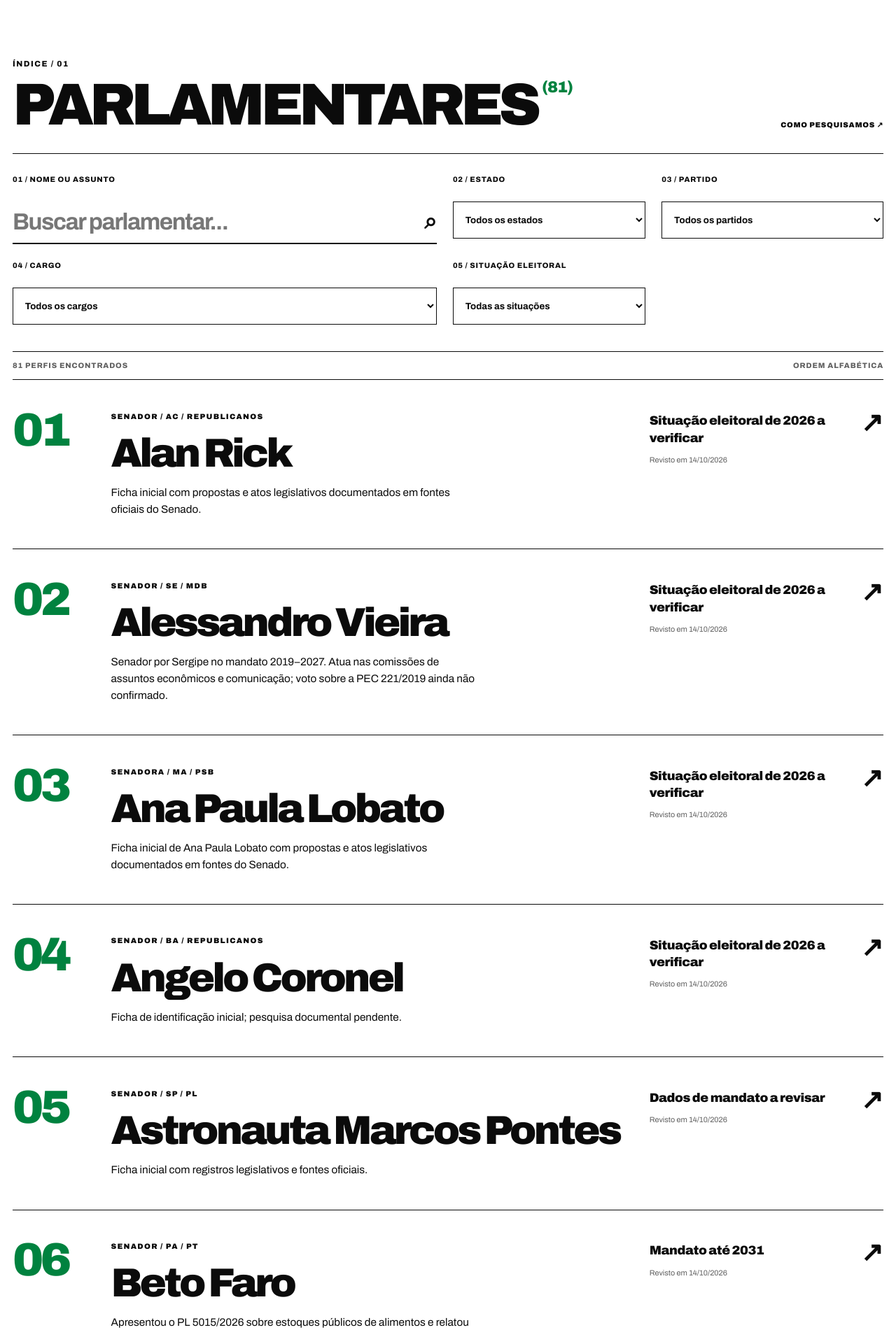
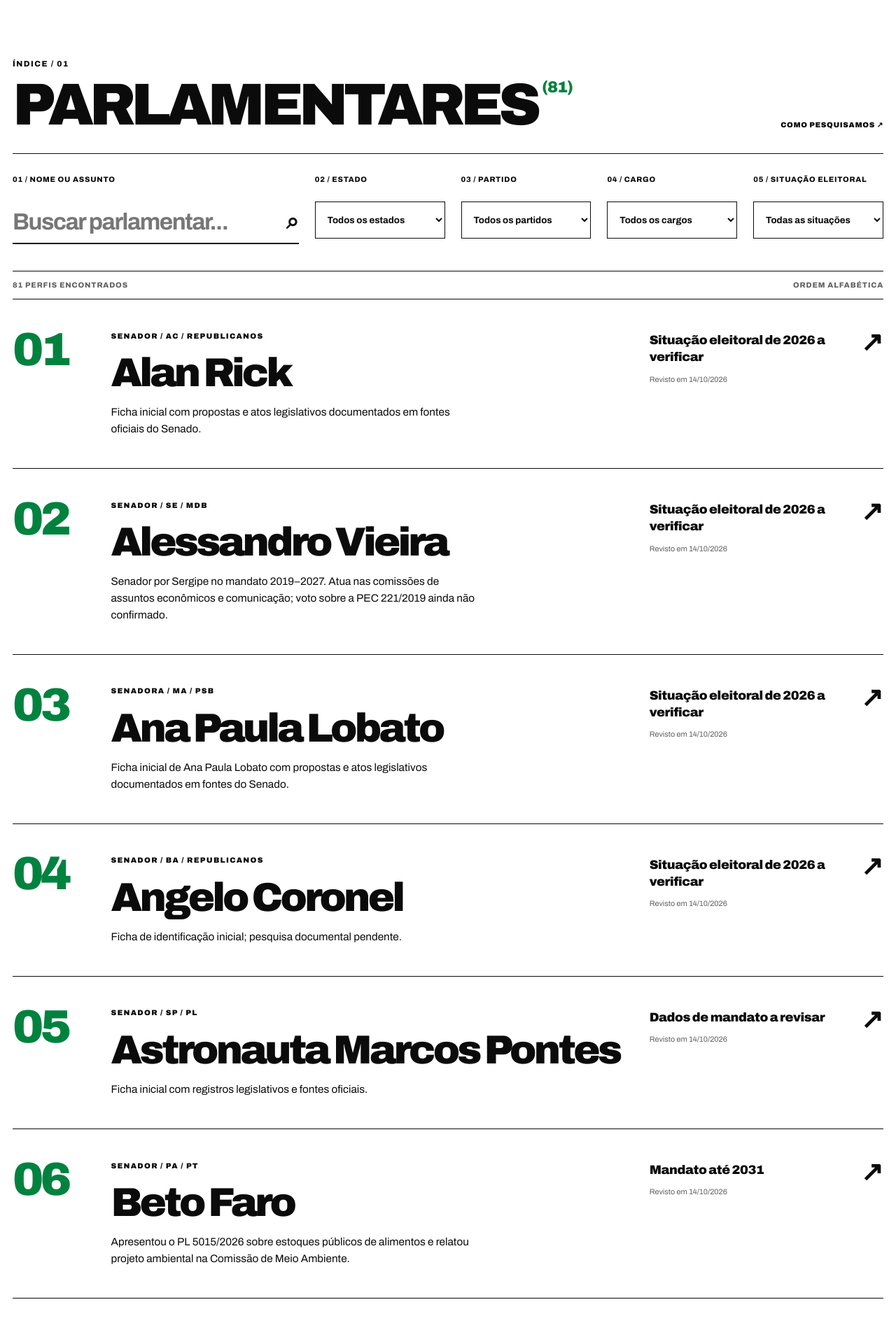
Before and after one commit to leorruas/senadores-deputados, a Jekyll site: the page built from index.html, in a window 1280 px wide. Shown: the part 728-2629 px from the top of the page at 70% size. Built offline with Jekyll 4.4.1, drawn with Linux system fonts in a browser that asks for light colours.

Commit message:
style: organiza novos filtros de parlamentar para desktop e celular

```diff
--- a/assets/css/site.css
+++ b/assets/css/site.css
@@ -57,7 +57,7 @@ a:focus-visible, input:focus-visible, select:focus-visible { outline: 3px solid
 .titulo-secao > a { grid-column: 11 / -1; font-size: .66rem; font-weight: 900; letter-spacing: .06em; text-align: right; text-decoration: none; }
 .titulo-secao > a:hover { color: var(--color-green); }
 
-.filtros { display: grid; grid-template-columns: minmax(0, 2.2fr) minmax(130px, 1fr) minmax(180px, 1.15fr); gap: var(--grid-gap); padding: 1.8rem 0 2.4rem; border-top: var(--rule); border-bottom: var(--rule); }
+.filtros { display: grid; grid-template-columns: minmax(0, 2.2fr) repeat(4, minmax(0, 1fr)); gap: var(--grid-gap); padding: 1.8rem 0 2.4rem; border-top: var(--rule); border-bottom: var(--rule); }
 .filtros label { display: block; min-height: 1.8rem; margin: 0 0 .65rem; font-size: .67rem; font-weight: 800; letter-spacing: .07em; text-transform: uppercase; }
 .campo-busca__linha { display: flex; border-bottom: 2px solid var(--color-text); align-items: center; }
 .campo-busca input { display: block; width: 100%; min-width: 0; min-height: 53px; padding: .35rem 0; border: 0; border-radius: 0; outline-offset: 2px; background: transparent; font-size: clamp(1.25rem, 2.6vw, 2.1rem); font-weight: 700; letter-spacing: -.045em; }
@@ -258,3 +258,21 @@ a:focus-visible, input:focus-visible, select:focus-visible { outline: 3px solid
 .votacao-item__seta { justify-self: end; align-self: start; white-space: nowrap; font-size: .73rem; font-weight: 900; letter-spacing: .06em; }
 .votacao-item:hover .votacao-item__seta { color: var(--color-green); }
 @media(max-width:720px){.votacao-item__seta{font-size:.65rem;}}
+
+/* Filtros combináveis: estado, partido, cargo e situação */
+.resultado-barra { align-items: center; flex-wrap: wrap; }
+.resultado-barra__acoes { display: flex; align-items: center; flex-wrap: wrap; justify-content: end; gap: 1.25rem; }
+.limpar-filtros { padding: .45rem 0; border: 0; background: transparent; color: var(--color-green); font-size: .68rem; font-weight: 900; letter-spacing: .08em; cursor: pointer; }
+.limpar-filtros:hover { text-decoration: underline; text-underline-offset: 4px; }
+.campo-filtro { min-width: 0; }
+@media (max-width: 1100px) {
+  .filtros { grid-template-columns: repeat(4, minmax(0, 1fr)); }
+  .campo-busca { grid-column: 1 / -1; }
+}
+@media (max-width: 620px) {
+  .filtros { grid-template-columns: repeat(2, minmax(0, 1fr)); }
+}
+@media (max-width: 420px) {
+  .filtros { grid-template-columns: 1fr; }
+  .resultado-barra__acoes { justify-content: start; }
+}
```
